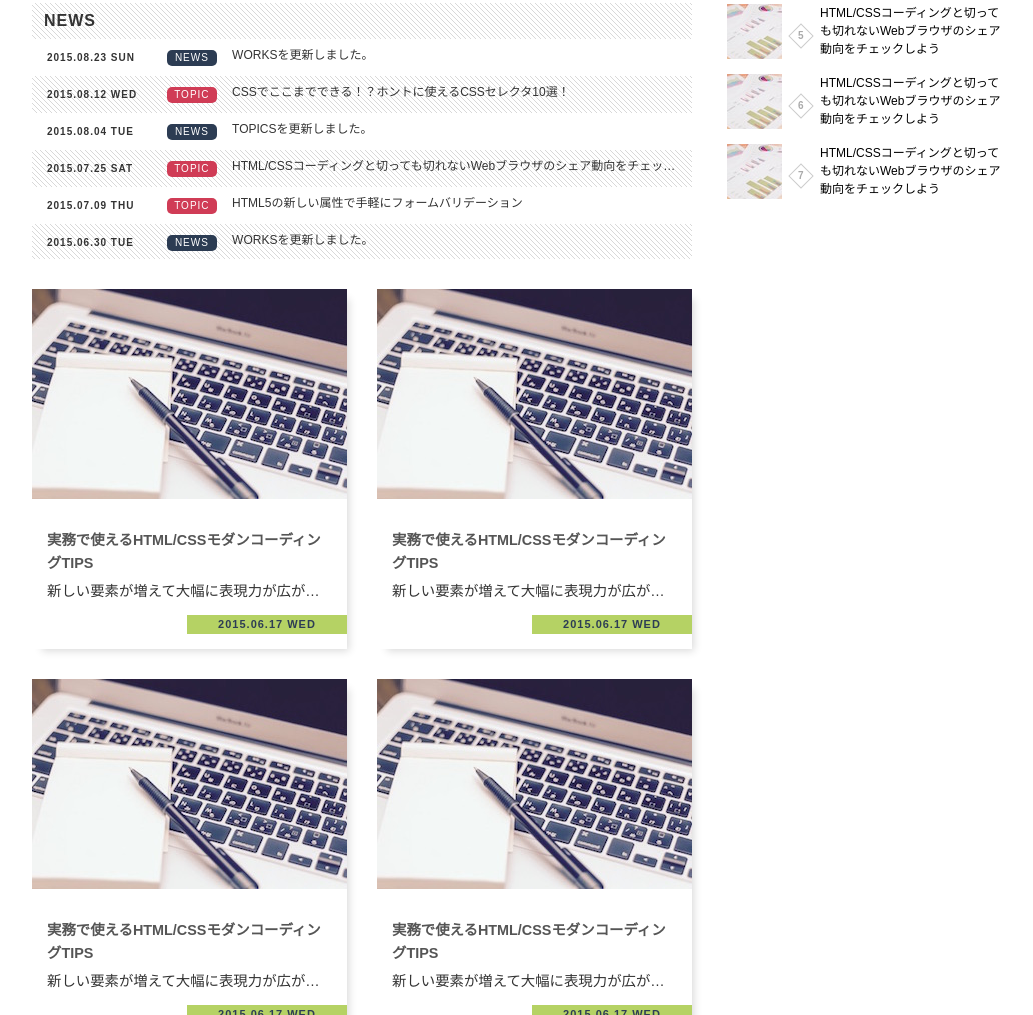
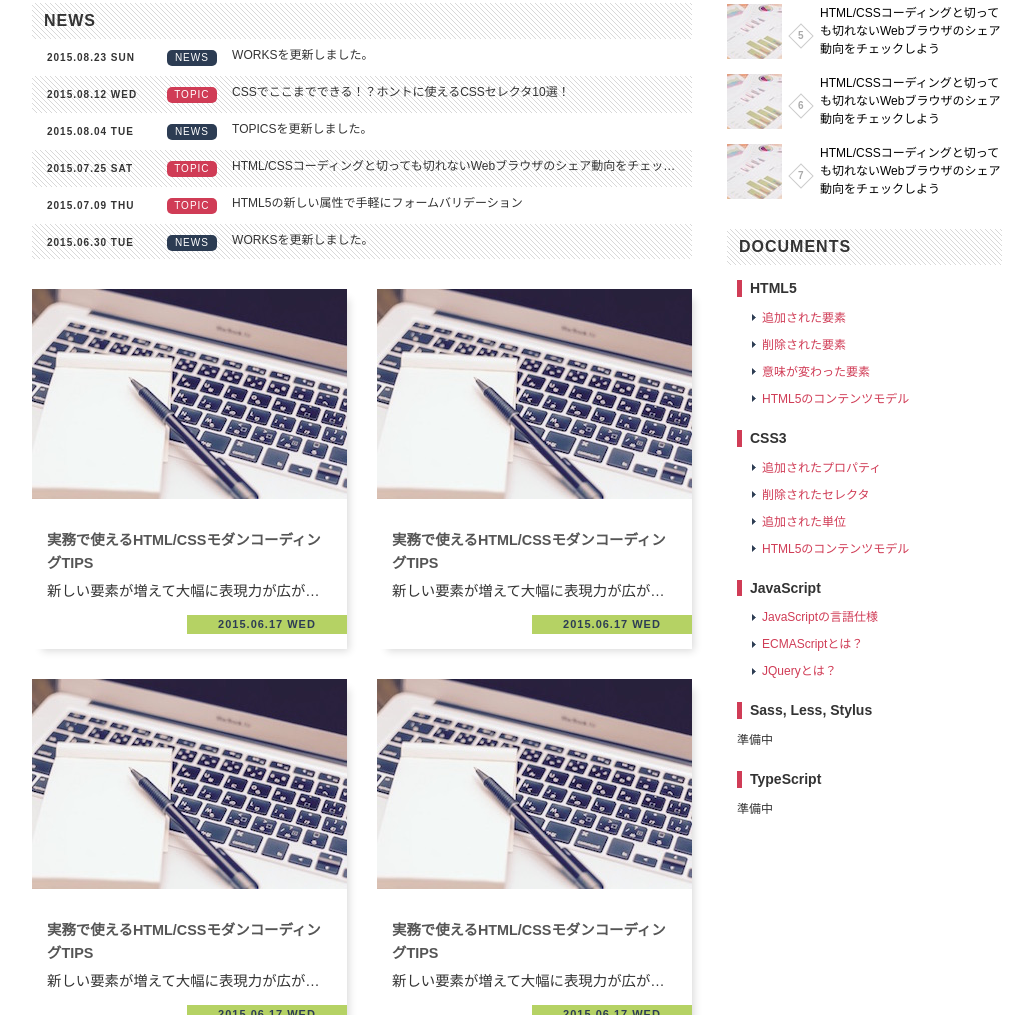
Before and after one commit to toshi-toma/standard-layout, a plain HTML site: page index.html in a window 1280 px wide. Shown: the part 496-1511 px from the top of the page, without its empty margins (123-1156 px from the left). Drawn offline with Linux system fonts and the light colour scheme.

Commit message:
ドキュメントリストを実装

```diff
--- a/css/style.css
+++ b/css/style.css
@@ -327,3 +327,32 @@ a:link, a:visited, a:hover, a:active {
   -ms-transform: rotate(-45deg);
   transform: rotate(-45deg);
 }
+
+.documents {
+  margin: 10px 10px 30px;
+}
+.documents,
+.documents ul {
+  list-style-type: none;
+}
+.documents > li .title {
+  margin: 15px 0;
+  padding-left: 8px;
+  border-left: 5px solid #d03c56;
+  font-size: 1.4rem;
+  line-height: 1.2;
+}
+.documents > li + li {
+  margin-top: 25px;
+}
+.documents > li ul {
+  margin: 15px;
+}
+.documents > li ul > li {
+  margin-bottom: 15px;
+  padding-left: 10px;
+  background: url('../images/arrow.gif') no-repeat left center;
+}
+.documents a:hover {
+  text-decoration: underline;
+}
--- a/index.html
+++ b/index.html
@@ -163,7 +163,43 @@
           </a>
         </li>
       </ol>
-
+      <h2 class="heading">DOCUMENTS</h2>
+      <ul class="documents">
+        <li>
+          <h3 class="title">HTML5</h3>
+          <ul>
+            <li><a href="#">追加された要素</a></li>
+            <li><a href="#">削除された要素</a></li>
+            <li><a href="#">意味が変わった要素</a></li>
+            <li><a href="#">HTML5のコンテンツモデル</a></li>
+          </ul>
+        </li>
+        <li>
+          <h3 class="title">CSS3</h3>
+          <ul>
+            <li><a href="#">追加されたプロパティ</a></li>
+            <li><a href="#">削除されたセレクタ</a></li>
+            <li><a href="#">追加された単位</a></li>
+            <li><a href="#">HTML5のコンテンツモデル</a></li>
+          </ul>
+        </li>
+        <li>
+          <h3 class="title">JavaScript</h3>
+          <ul>
+            <li><a href="#">JavaScriptの言語仕様</a></li>
+            <li><a href="#">ECMAScriptとは？</a></li>
+            <li><a href="#">JQueryとは？</a></li>
+          </ul>
+        </li>
+        <li>
+          <h3 class="title">Sass, Less, Stylus</h3>
+          <p>準備中</p>
+        </li>
+        <li>
+          <h3 class="title">TypeScript</h3>
+          <p>準備中</p>
+        </li>
+      </ul>
     </div>
   </div>
   <footer class="footer"></footer>
```
